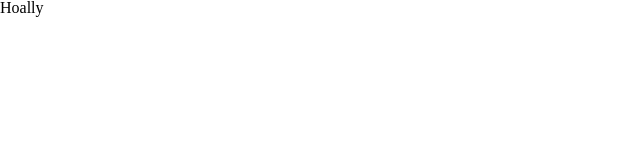
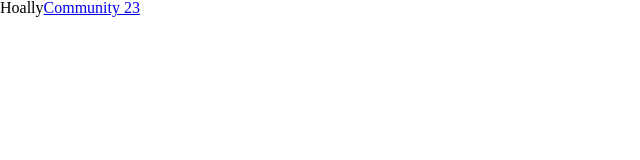
Before and after one commit to ddimitrop/hoally, a React (Create React App) app in the folder app/: page / in a window 1280 px wide. Shown: the top 160 px of the page, without its empty margins (0-640 px from the left). Built offline with nearby package versions, Linux system fonts and the light colour scheme.

Commit message:
Added support for the react router

```diff
--- a/app/package.json
+++ b/app/package.json
@@ -9,6 +9,7 @@
     "@testing-library/user-event": "^13.5.0",
     "react": "^18.3.1",
     "react-dom": "^18.3.1",
+    "react-router-dom": "^6.24.0",
     "react-scripts": "5.0.1"
   },
   "scripts": {
--- a/app/src/App.js
+++ b/app/src/App.js
@@ -1,7 +1,15 @@
+import { Link, Outlet } from 'react-router-dom';
 import './App.css';
 
 function App() {
-  return <div className="App">Hoally</div>;
+  return (
+    <div className="App">
+      Hoally
+      <Link to="/community/23">Community 23</Link>
+      <br />
+      <Outlet />
+    </div>
+  );
 }
 
 export default App;
--- /dev/null
+++ b/app/src/Community.js
@@ -0,0 +1,8 @@
+import { useParams } from 'react-router-dom';
+
+const Community = () => {
+  let { communityId } = useParams();
+  return <div className="Community">Community {communityId}</div>;
+};
+
+export default Community;
--- a/app/src/index.js
+++ b/app/src/index.js
@@ -1,11 +1,26 @@
 import React from 'react';
 import ReactDOM from 'react-dom/client';
+import { createBrowserRouter, RouterProvider } from 'react-router-dom';
 import './index.css';
 import App from './App';
+import Community from './Community';
+
+const router = createBrowserRouter([
+  {
+    path: '/',
+    element: <App />,
+    children: [
+      {
+        path: 'community/:communityId',
+        element: <Community />,
+      },
+    ],
+  },
+]);
 
 const root = ReactDOM.createRoot(document.getElementById('root'));
 root.render(
   <React.StrictMode>
-    <App />
+    <RouterProvider router={router} />
   </React.StrictMode>,
 );
--- a/package.json
+++ b/package.json
@@ -42,8 +42,8 @@
     "husky": "^9.0.11",
     "jasmine": "^5.1.0",
     "lint-staged": "^15.2.7",
-    "prettier": "3.3.2",
-    "nodemon": "^3.1.4"
+    "nodemon": "^3.1.4",
+    "prettier": "3.3.2"
   },
   "lint-staged": {
     "*.mjs": "eslint --fix",
```
Also changed, not shown: 1 other file (tests, documents, lock files or other folders).
